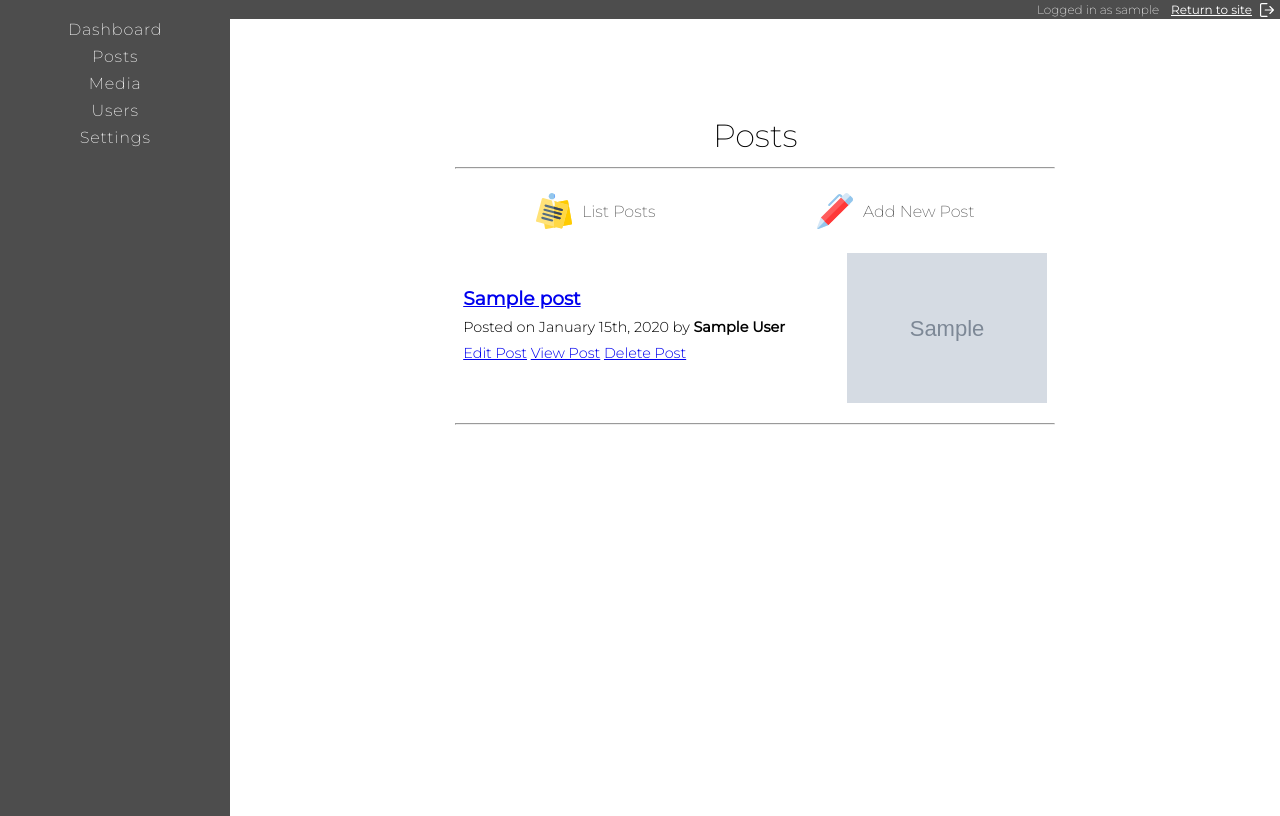
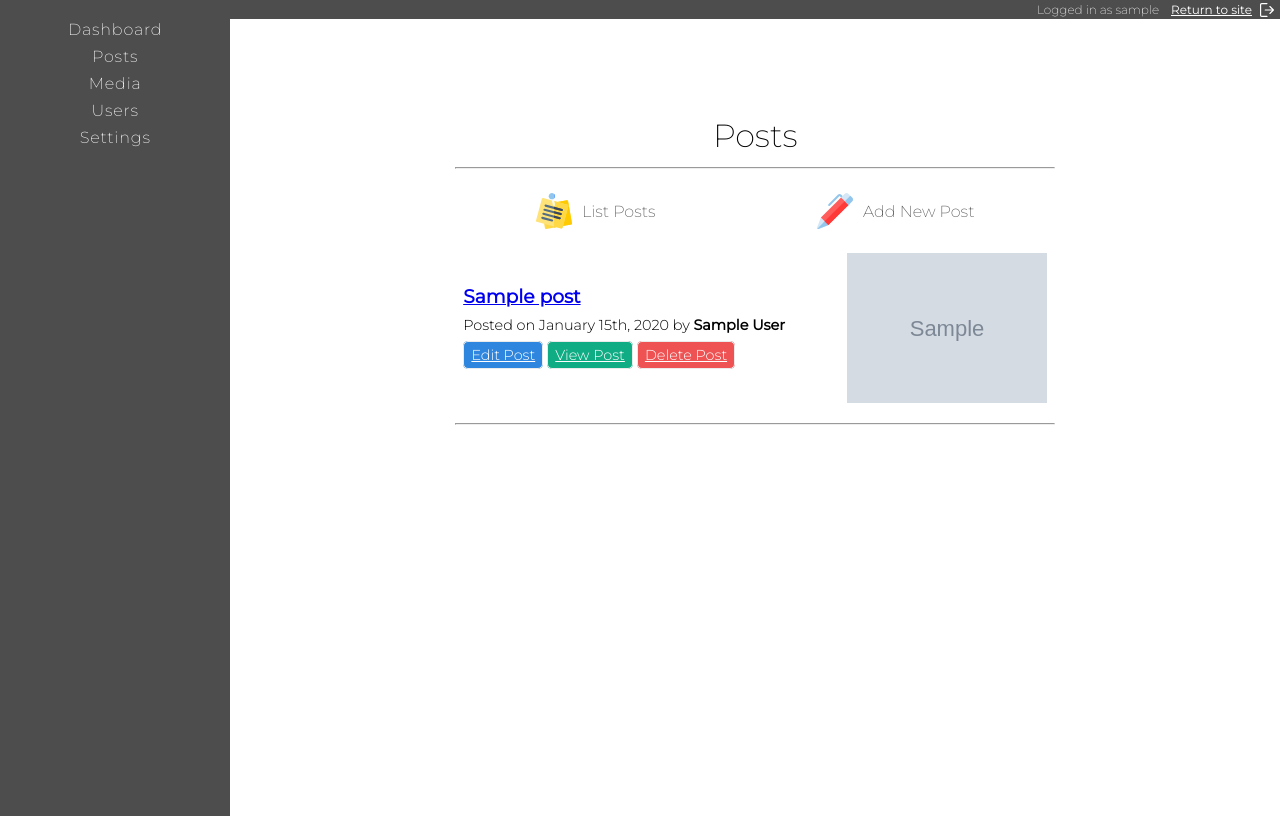
Before and after one commit to Danny-XCII/blog-framework, a PHP site: page /admin/posts in a window 1280 px wide. Run offline with PHP 8.4, Linux system fonts and the light colour scheme; the visitor is signed in with stand-in values (Sample User, id 1); data comes from the database, SQL or seed files in the repository; tables that the repository leaves empty hold one stand-in row (values such as "Sample post"); grey boxes marked "Sample" are stand-in pictures; data that the repository does not hold is empty.

Commit message:
styled admin list post buttons

```diff
--- a/assets/css/admin.css
+++ b/assets/css/admin.css
@@ -208,3 +208,22 @@ main {
 #quill-editor .hljs-title {
     color: #0097e6;
 }
+
+.admin-list-post-button {
+    padding: .25rem .45rem;
+    border-radius: 5px;
+    border: 1px solid #ebebeb;
+    color: #fff;
+}
+
+#admin-edit-post-button {
+    background-color: #2e86de;
+}
+
+#admin-view-post-button {
+    background-color: #10ac84;
+}
+
+#admin-delete-post-button {
+    background-color: #ee5253;
+}
--- a/views/admin/posts.adm.view.php
+++ b/views/admin/posts.adm.view.php
@@ -56,9 +56,11 @@ include "./partials/admin/admin-bar.partial.php"; ?>
 
                     </p>
 
-                    <p>
+                    <p style="margin-top: .75rem;">
 
-                        <a href="#" class="admin-edit-post-button">Edit Post</a> <a href="#" class="admin-view-post-button">View Post</a> <a href="#" class="admin-delete-post-button">Delete Post</a>
+                        <a href="/admin/posts/edit-post?p=<?= $post->uri; ?>" class="admin-list-post-button" id="admin-edit-post-button">Edit Post</a>
+                        <a href="/post/<?= $post->uri; ?>" class="admin-list-post-button" id="admin-view-post-button">View Post</a>
+                        <a href="#" class="admin-list-post-button" id="admin-delete-post-button">Delete Post</a>
 
                     </p>
 
```
